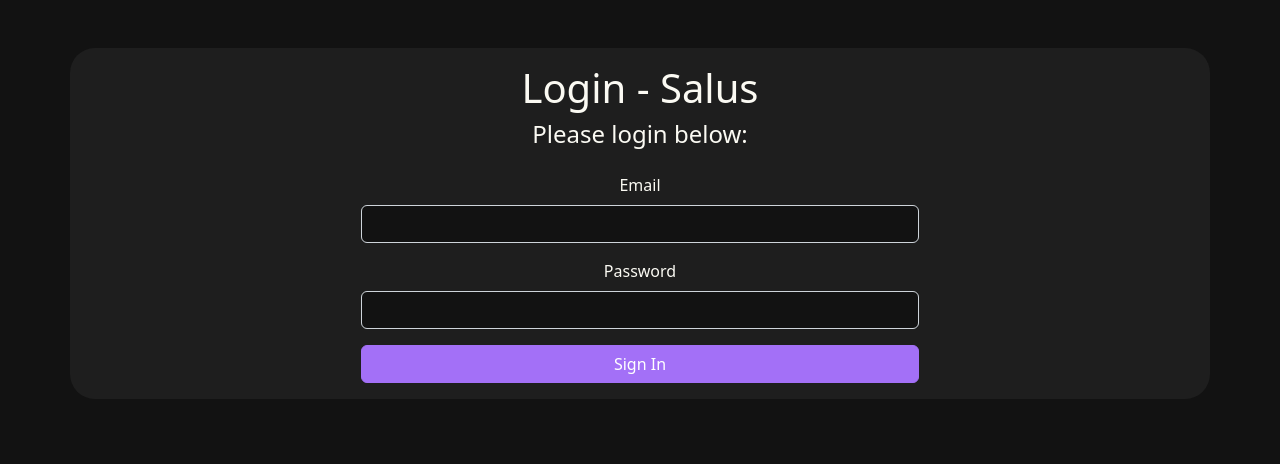
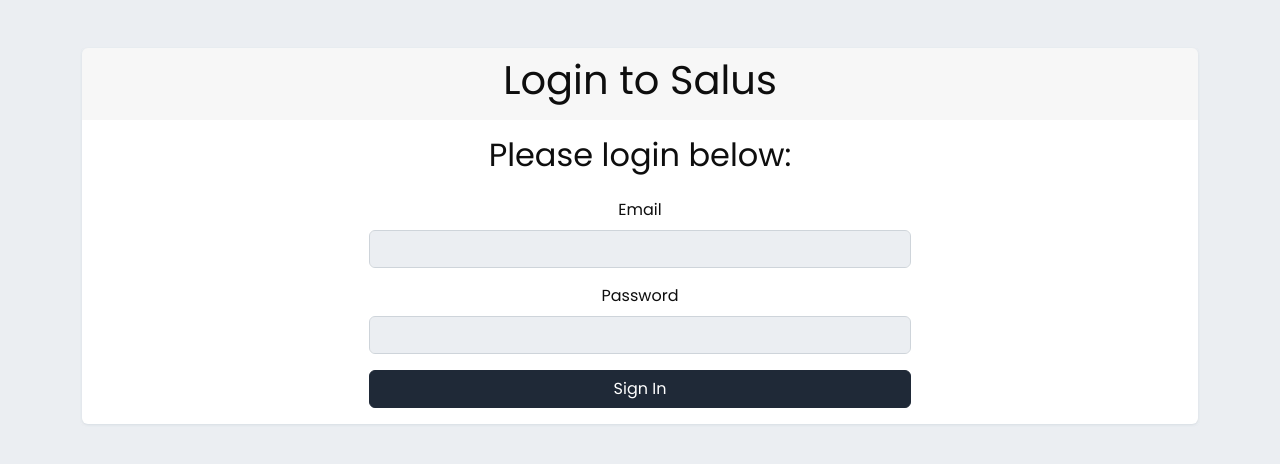
Before and after one commit to liamdln/project-salus, a Next.js app: page /auth/login in a window 1280 px wide. Shown: the top 464 px of the page. Built offline with nearby package versions, Linux system fonts and the light colour scheme; no server answers.

Commit message:
new theme

```diff
--- a/components/layout.tsx
+++ b/components/layout.tsx
@@ -8,7 +8,7 @@
         <header><Navbar /></header>
         <main className="mt-3">{children}</main>
         {/* TODO: Footer */}
-        <footer className="mt-auto text-center pb-2 pt-2 bg-dark">Footer</footer>
+        <footer className="mt-auto text-center pb-2 pt-2 navbar-blue">Copyright &copy; Liam Pickering 2023 | Demonstration Product Only</footer>
       </div>
     </>
   )
--- a/components/navbar.tsx
+++ b/components/navbar.tsx
@@ -50,9 +50,9 @@
 
     return (
         <>
-            <nav className="navbar navbar-expand-lg navbar-dark bg-dark">
+            <nav className="navbar navbar-expand-lg navbar-dark navbar-blue">
                 <div className="container">
-                    <a className="navbar-brand" href="#">Salus</a>
+                    <a className="navbar-brand" href="/" style={{ color: "#e9ecef" }}>Project<strong>Salus</strong></a>
                     <button className="navbar-toggler" type="button" data-bs-toggle="collapse" data-bs-target="#navbarSupportedContent" aria-controls="navbarSupportedContent" aria-expanded="false" aria-label="Toggle navigation">
                         <span className="navbar-toggler-icon" />
                     </button>
--- a/pages/auth/login.tsx
+++ b/pages/auth/login.tsx
@@ -74,7 +74,7 @@
                         <label htmlFor="passwordBox" className="form-label">Password</label>
                         <input type="password" value={password} onChange={(e) => { setPassword(e.currentTarget.value) }} className="form-control" id="passwordBox" required />
                     </div>
-                    { loginForm }
+                    {loginForm}
                 </form>
             </div>
         </>
@@ -84,12 +84,16 @@
         <>
             {session.status === "loading" ? <><div className="container text-center"><span>Loading...</span></div></> : <>
                 <main>
-                    <div className="container text-center mt-5 pb-3 bg-dark" style={{ borderRadius: "25px" }}>
-                        <div className="pt-3">
-                            <h1>Login - Salus</h1>
-                            {session.status === "unauthenticated" ? <><h2 style={{ fontSize: "24px" }}>Please login below:</h2></> : <></>}
+                    <div className="container text-center mt-5 pb-3">
+                        <div className="card salus-card">
+                            <div className="card-header">
+                                <h1>Login to Salus</h1>
+                            </div>
+                            <div className="card-body">
+                                <h2>Please login below:</h2>
+                                {signInHtml}
+                            </div>
                         </div>
-                        {signInHtml}
                     </div>
                 </main>
             </>}
--- a/pages/dashboard/reports/create.tsx
+++ b/pages/dashboard/reports/create.tsx
@@ -58,7 +58,7 @@
             <div className="container text-center">
                 <h1>Create a Report</h1>
                 <div className="text-start" style={{ width: "75%", margin: "auto" }}>
-                    <div className="card mt-3 mb-3 bg-dark">
+                    <div className="card mt-3 mb-3">
                         <div className="card-body">
                             <form action={reportPostApiUri} method="POST">
                                 <div className="mb-3">
--- a/pages/index.tsx
+++ b/pages/index.tsx
@@ -16,7 +16,7 @@
 
 
                     <div className="container text-center">
-                        <h1>Welcome</h1>
+                        <h1>Welcome to Salus</h1>
                     </div>
                 </div>
             </Layout>
--- a/styles/bs-custom.scss
+++ b/styles/bs-custom.scss
@@ -1,18 +1,23 @@
 
 // global
-$body-bg: #121212;
-$body-color: #FBFAF3;
+// $body-bg: #121212;
+// $body-color: #FBFAF3;
+$body-bg: #EBEEF2;
+$body-color: #0e0e0e;
 
 // backgrounds
 $dark: #1E1E1E;
 
 // navbar
-$navbar-dark-color: $body-color;
-$navbar-dark-hover-color: rgba($body-color, .75);
-$navbar-dark-active-color: $body-color;
+$navbar-dark-color: #9faec1;
+$navbar-dark-hover-color: rgba($body-bg, .75);
+$navbar-dark-active-color: #9faec1;
 
 // colours
 $min-contrast-ratio: 3;
-$primary: #A370F7;
+$primary: #1F2937;
+
+// cards
+$card-border-width: 0;
 
 @import "node_modules/bootstrap/scss/bootstrap";
--- a/styles/globals.css
+++ b/styles/globals.css
@@ -1,17 +1,26 @@
-@import url('https://fonts.googleapis.com/css2?family=Mulish&display=swap');
+@import url('https://fonts.googleapis.com/css2?family=Inter&family=Mulish&family=Poppins&display=swap');
 
 html,
 body {
-  padding: 0;
-  margin: 0;
-  font-family: 'Mulish', sans-serif;
+    padding: 0;
+    margin: 0;
+    font-family: "Poppins", sans-serif !important;
 }
 
 a {
-  color: inherit;
-  text-decoration: none;
+    color: inherit;
+    text-decoration: none;
 }
 
 * {
-  box-sizing: border-box;
+    box-sizing: border-box;
 }
+
+.navbar-blue {
+    background-color: #1F2937 !important;
+    color: var(--bs-body-bg);
+}
+
+.salus-card {
+    box-shadow: 0 1px 2px rgba(214, 219, 226, .5), 0 1px 2px rgba(214, 219, 226, .5)
+}
```
